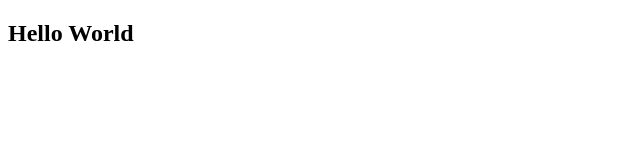
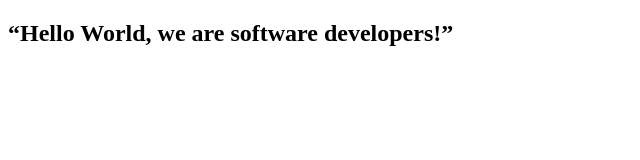
Before and after one commit to deniodev/Landing-page, a plain HTML site: page index.html in a window 1280 px wide. Shown: the whole page, without its empty margins (0-640 px from the left). Drawn offline with Linux system fonts and the light colour scheme.

Commit message:
second commit

```diff
--- a/index.html
+++ b/index.html
@@ -9,7 +9,7 @@
   <body>
     <script src="https://cdn.freecodecamp.org/testable-projects-fcc/v1/bundle.js"></script>
 
-   <h2>Hello World</h2>
+   <h2>“Hello World, we are software developers!”</h2>
     <script  src="js/index.js"></script>
   </body>
 </html>
```
